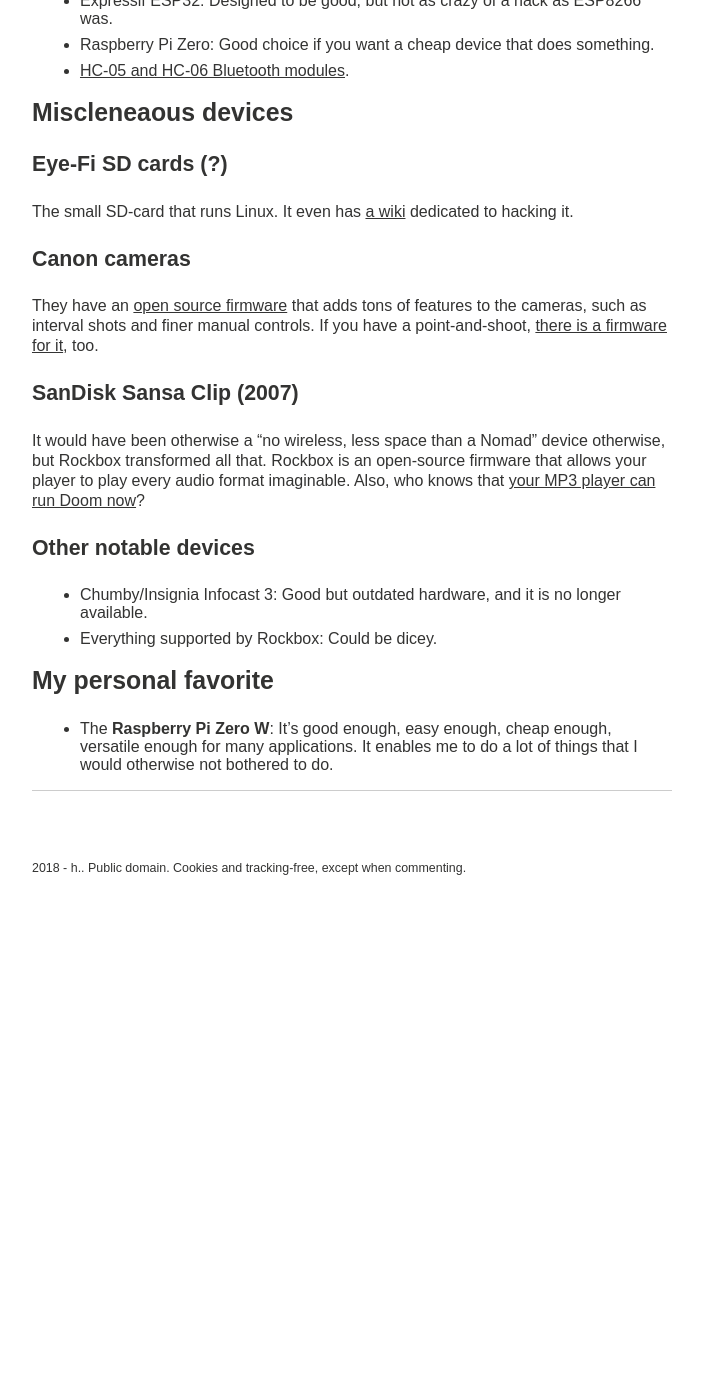
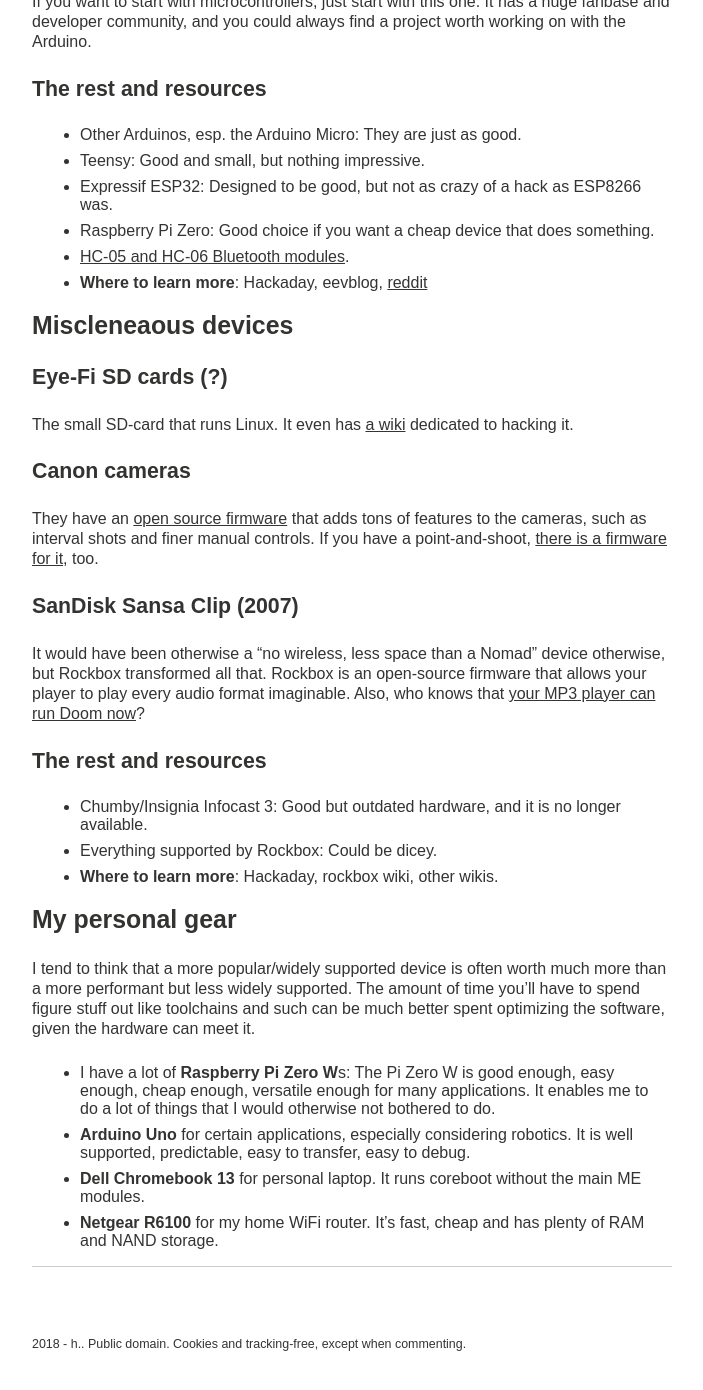
Before and after one commit to htruong/htruong.github.io, a Jekyll site: the page built from hackable.md, in a window 1280 px wide and 1400 px high, scrolled down 2826 px. Shown: the top 1390 px of the window, without its empty margins (288-991 px from the left). Built offline with Jekyll 4.4.1, drawn with Linux system fonts in a browser that asks for light colours; nearby versions of some CDN libraries; comment, search, counter and statistics services are not loaded; before the commit the page ends 3750 px from its top, so only the background shows below that; some of the changed text lies outside the part shown.

Commit message:
[blog] update hackable page for 2018

```diff
--- a/hackable.md
+++ b/hackable.md
@@ -21,9 +23,11 @@
 
 For the fans of truly-free BIOS. It runs [libreboot](https://libreboot.org/docs/hcl/x200.html) which has no binary blobs and it seems like the Management Engine can be partially disabled.
 
-### Other notable devices
+### The rest and resources
 
-[Other Thinkpads](https://libreboot.org/docs/hcl/), [Other Chromebooks](https://www.reddit.com/r/chrultrabook/).
+- [Other Thinkpads](https://libreboot.org/docs/hcl/)
+- [Other Chromebooks](https://www.reddit.com/r/chrultrabook/).
+- **Where to learn more**: Search for Coreboot, GalliumOS, chrultrabook
 
 ## Smartphones and Tablets
 
@@ -35,13 +39,14 @@
 
 It was designed to run Windows Mobile 6 but it runs _everything_. So, if you want a phone that runs _everything_, then get the HD2. It is pre-historic in terms of age in the ever-evolving mobile world, but seems like this phone is the only phone that ages like wine.
 
-### Other notable devices
+### The rest and resources
 
 - Nokia N900: No longer available, and hardware is outdated.
 - OnePlus One: Good but not crazily good.
 - HP Touchpad: No longer available, and hardware is outdated. But it was phenomenal years ago.
 - iPhones: Can jailbreak but you can't generally update them.
 - Motorola Droid: No longer available, and hardware is outdated.
+- **Where to learn more**: XDA-developers
 
 ## Routers
 
@@ -53,9 +58,11 @@
 
 The router that is "just good enough" and "just works" for most people. Runs every pioneering open-source firmwares ever and is still good being a six-year-old device.
 
-### Other notable devices
+### The rest and resources
 
 - Everything that is supported by LEDE/OpenWRT.
+- **Where to learn more**: Search for LEDE, OpenWRT, wikidevi, hackaday
+
 
 ## Game Consoles & Handhelds
 
@@ -73,6 +80,7 @@
 - Nintendo Wii: Hackable and has cool games, but hardware was meh.
 - Nintendo DS/2DS/3DS: Hackable.
 - Microsoft XBox 360, Microsoft Kinect: Good support from Microsoft but limited applications.
+- **Where to learn more**: Ben Heck show, There isn't a central location afaik, just search *how to jailbreak yourgameconsolemodel*
 
 ## Development boards
 
@@ -88,13 +96,14 @@
 
 If you want to start with microcontrollers, just start with this one. It has a huge fanbase and developer community, and you could always find a project worth working on with the Arduino.
 
-### Other notable devices
+### The rest and resources
 
 - Other Arduinos, esp. the Arduino Micro: They are just as good.
 - Teensy: Good and small, but nothing impressive.
 - Expressif ESP32: Designed to be good, but not as crazy of a hack as ESP8266 was.
 - Raspberry Pi Zero: Good choice if you want a cheap device that does something.
 - [HC-05 and HC-06 Bluetooth modules](https://www.youtube.com/watch?v=BBqsVKMYz1I).
+- **Where to learn more**: Hackaday, eevblog, [reddit](http://reddit.com/r/raspberry_pi)
 
 ## Miscleneaous devices
 
@@ -110,11 +119,18 @@
 
 It would have been otherwise a "no wireless, less space than a Nomad" device otherwise, but Rockbox transformed all that. Rockbox is an open-source firmware that allows your player to play every audio format imaginable. Also, who knows that [your MP3 player can run Doom now](https://www.rockbox.org/)?
 
-### Other notable devices
+### The rest and resources
 
 - Chumby/Insignia Infocast 3: Good but outdated hardware, and it is no longer available.
 - Everything supported by Rockbox: Could be dicey.
+- **Where to learn more**: Hackaday, rockbox wiki, other wikis.
 
-## My personal favorite
 
-- The **Raspberry Pi Zero W**: It's good enough, easy enough, cheap enough, versatile enough for many applications. It enables me to do a lot of things that I would otherwise not bothered to do.
+## My personal gear
+
+I tend to think that a more popular/widely supported device is often worth much more than a more performant but less widely supported. The amount of time you'll have to spend figure stuff out like toolchains and such can be much better spent optimizing the software, given the hardware can meet it.
+
+- I have a lot of **Raspberry Pi Zero W**s: The Pi Zero W is good enough, easy enough, cheap enough, versatile enough for many applications. It enables me to do a lot of things that I would otherwise not bothered to do.
+- **Arduino Uno** for certain applications, especially considering robotics. It is well supported, predictable, easy to transfer, easy to debug.
+- **Dell Chromebook 13** for personal laptop. It runs coreboot without the main ME modules.
+- **Netgear R6100** for my home WiFi router. It's fast, cheap and has plenty of RAM and NAND storage.
```
Also changed, not shown: other parts of hackable.md (+3 -1 lines).
